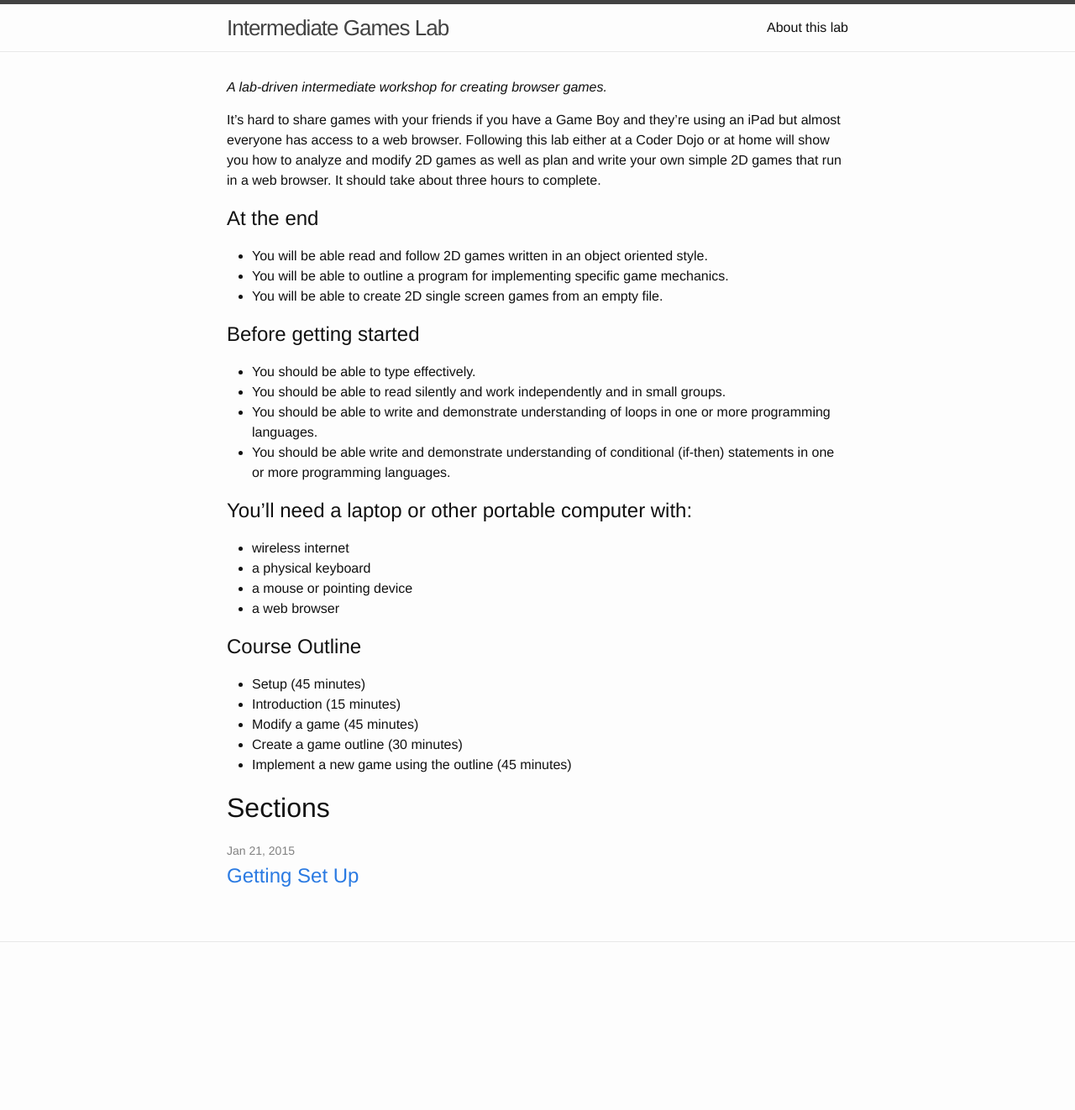
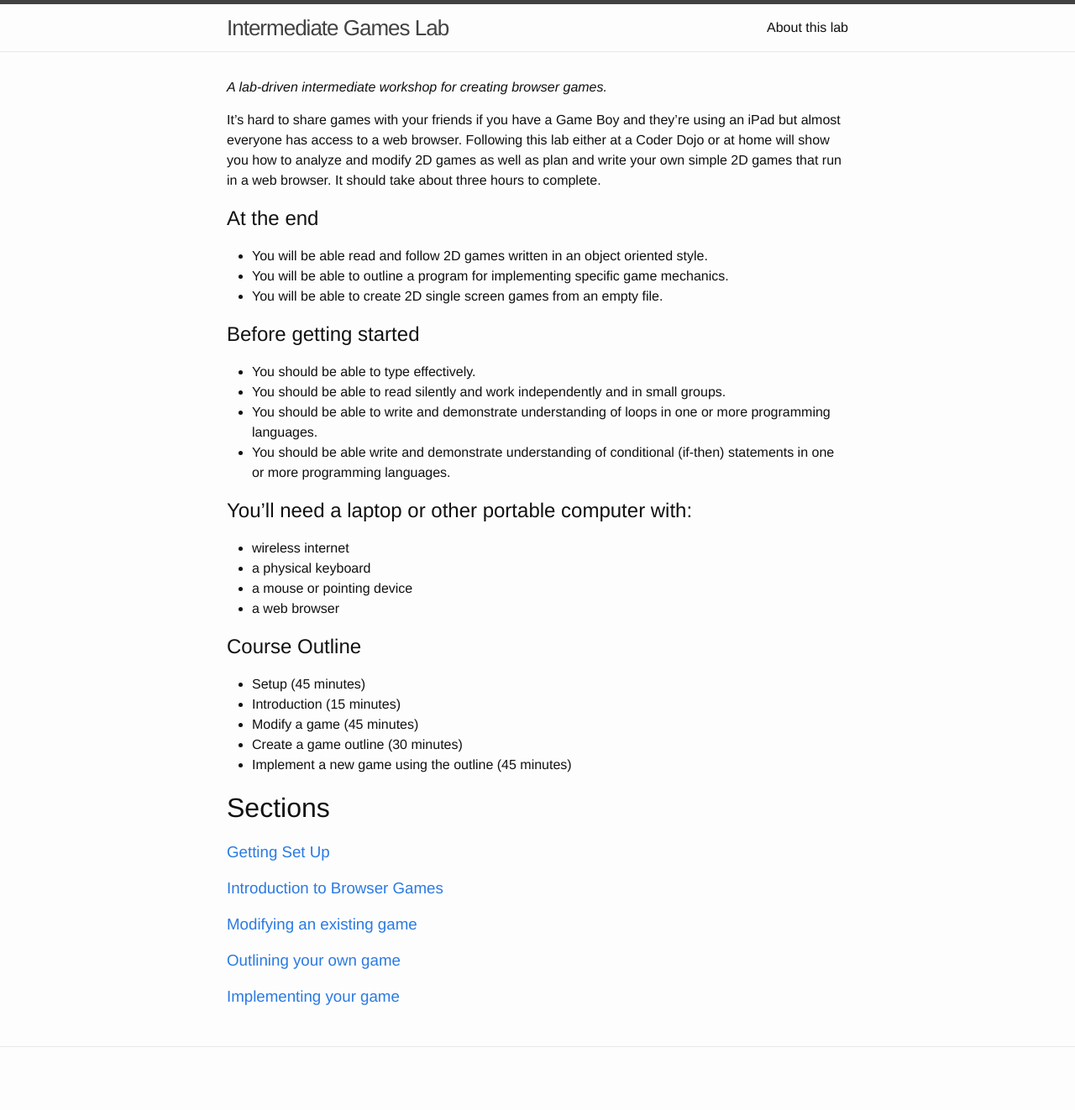
Before and after one commit to CoderDojoSV/intermediate-browser-games, a Jekyll site: the page built from index.md, in a window 1280 px wide. Shown: the whole page at 84% size. Built offline with Jekyll 4.4.1, drawn with Linux system fonts in a browser that asks for light colours; before the commit the page ends 1197 px from its top, so only the background shows below that.

Commit message:
Add sections skeleton and index.

```diff
--- /dev/null
+++ b/_sections/01-introduction.md
@@ -0,0 +1,4 @@
+---
+title: Introduction to Browser Games
+layout: item
+---
--- /dev/null
+++ b/_sections/03-modify-a-game.md
@@ -0,0 +1,4 @@
+---
+title: Modifying an existing game
+layout: item
+---
--- /dev/null
+++ b/_sections/04-outlining-your-own-game.md
@@ -0,0 +1,4 @@
+---
+title: Outlining your own game
+layout: item
+---
--- /dev/null
+++ b/_sections/05-implement-your-game.md
@@ -0,0 +1,4 @@
+---
+title: Implementing your game
+layout: item
+---
--- a/index.md
+++ b/index.md
@@ -36,14 +36,6 @@ It's hard to share games with your friends if you have a Game Boy and they're us
 
 # Sections
 
-<ul class="item-list">
-  {% for section in site.sections %}
-    <li>
-      <span class="item-meta">{{ section.date | date: "%b %-d, %Y" }}</span>
-
-      <h2>
-        <a class="item-link" href="{{ section.url | prepend: site.baseurl }}">{{ section.title }}</a>
-      </h2>
-    </li>
-  {% endfor %}
-</ul>
+{% for section in site.sections %}
+### [{{section.title}}]({{ section.url | prepend: site.baseurl }})
+{% endfor %}
```
